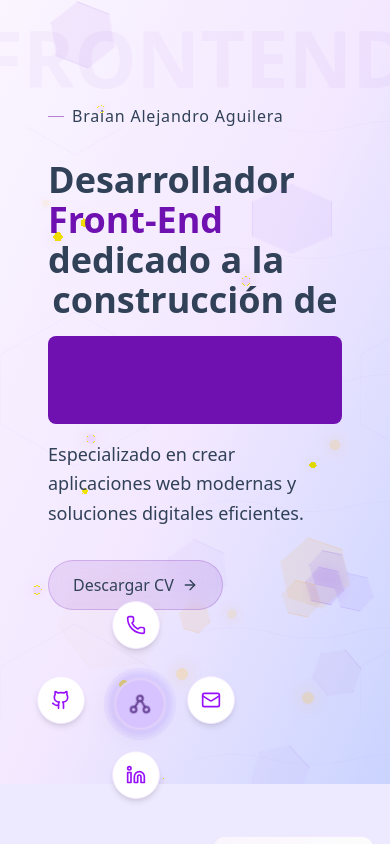
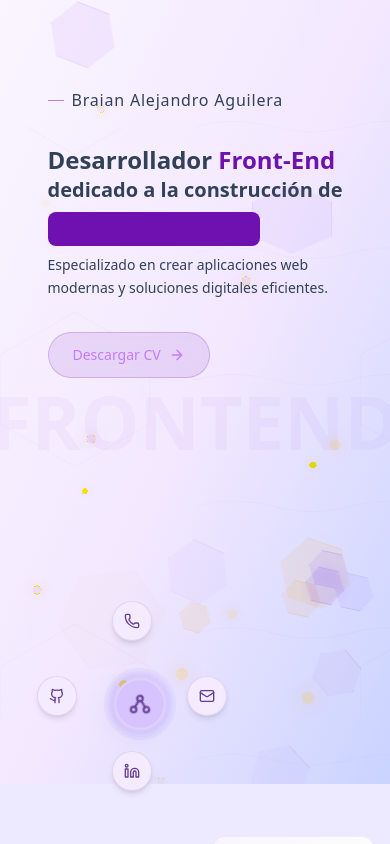
Before and after one commit to braguilera/portfolio, a React (Vite) app: page / in a window 390 px wide. Both pictures are taken after a click on the button 140 px from the left and 704 px from the top of the page. Shown: the top 844 px of the page. Built offline with nearby package versions, Linux system fonts and the light colour scheme; grey boxes are pictures that could not be loaded.

Commit message:
Hero responsive

```diff
--- a/src/components/sections/Hero.jsx
+++ b/src/components/sections/Hero.jsx
@@ -85,23 +85,24 @@ const Hero = () => {
   return (
     <div className="h-[90vh] w-screen flex justify-center relative px-8 py-4 text-slate-700">
       <GeometricShapes />
+      <ButtonSocial/>
 
-      <div className="w-full p-4 xl:w-7xl my-12 flex flex-col">
+      <div className="w-mdp-4 md:w-4xl xl:w-7xl my-12 flex flex-col">
         <div className="mb-8 flex items-center space-x-2">
           <div className="h-px w-4 xl:w-12 bg-purple-800/50"></div>
           <span className=" xl:text-2xl font-light tracking-wider">Braian Alejandro Aguilera</span>
         </div>
 
         <motion.h2
-          className="w-full text-4xl xl:text-6xl font-bold xl:mb-2"
+          className="w-full text-2xl sm:text-3xl md:text-5xl xl:text-6xl font-bold xl:mb-2"
           initial={{ opacity: 0, y: 20 }}
           animate={{ opacity: 1, y: 0 }}
         >
-          Desarrollador <span className="text-purple-800">Front-End</span> dedicado a la
+          Desarrollador <span className="text-purple-800">Front-End</span>
         </motion.h2>
 
-        <article className="w-fit flex flex-col xl:flex-row xl:text-center items-center gap-4 text-4xl xl:text-6xl font-bold">
-          <h1>construcción de </h1>
+        <article className="w-fit flex flex-col md:text-4xl gap-2 md:gap-4 text-xl sm:text-2xl xl:text-5xl font-bold items-start">
+          <h1> dedicado a la construcción de </h1>
           <RotatingText
             texts={['interfaces modernas', 'aplicaciones interactivas', 'soluciones digitales']}
             mainClassName="px-2 sm:px-2 md:px-3 bg-purple-800 text-purple-100 overflow-hidden py-0.5 sm:py-1 justify-center rounded-lg"
@@ -117,7 +118,7 @@ const Hero = () => {
         </article>
 
         <motion.p
-          className="mb-8 mt-4 xl:mt-0 text-lg font-light leading-relaxed max-w-md"
+          className="mb-8 mt-2 text-sm md:text-xl w-72 md:w-xl font-light leading-relaxed"
           initial={{ opacity: 0 }}
           animate={{ opacity: 1 }}
         >
@@ -125,7 +126,7 @@ const Hero = () => {
         </motion.p>
 
         <motion.button
-          className="group flex w-fit cursor-pointer items-center space-x-2 rounded-full border border-purple-800/20 bg-purple-800/10 px-6 py-3 backdrop-blur-sm transition-all hover:bg-purple-800/20"
+          className="group flex w-fit cursor-pointer text-sm md:text-lg items-center space-x-2 rounded-full border border-purple-800/20 bg-purple-800/10 px-6 py-3 backdrop-blur-sm transition-all hover:bg-purple-800/20 text-purple-400 hover:text-purple-800/50"
           whileHover={{ scale: 1.05 }}
         >
           <span>Descargar CV</span>
@@ -133,7 +134,7 @@ const Hero = () => {
         </motion.button>
       </div>
 
-      <div className="hidden xl:flex-1 absolute -bottom-10 right-80 z-10 xl:flex items-center justify-center h-96">
+      <div className="hidden md:flex-1 absolute -bottom-10 right-60 lg:right-80 z-10 md:flex items-center justify-center h-96">
         <motion.div
           className="relative cursor-pointer"
           onHoverStart={() => setIsHovered(true)}
@@ -151,7 +152,7 @@ const Hero = () => {
             ))}
 
             <motion.div
-              className="relative z-10 w-[300px] h-[400px] flex items-center justify-center"
+              className="relative z-10 md:w-[300px] md:h-[400px] flex items-center justify-center"
               animate={{
                 scale: isHovered ? 1.1 : 1,
                 transition: { type: "spring", stiffness: 300 },
@@ -186,7 +187,6 @@ const Hero = () => {
         </motion.div>
       </div>
 
-      <ButtonSocial></ButtonSocial>
     </div>
   )
 }
--- a/src/components/ui/CardExperienceFloating.jsx
+++ b/src/components/ui/CardExperienceFloating.jsx
@@ -64,7 +64,7 @@ const CardExperienceFloating = ({ project, position, isExpanded, index }) => {
         zIndex: isExpanded ? 20 : 0,
         position: "absolute",
       }}
-      className={`w-64 bg-white rounded-2xl shadow-xl p-4 border-2 border-purple-100 ${getCardStyle()}`}
+      className={`w-52 lg:w-64 bg-white rounded-2xl shadow-xl p-4 border-2 border-purple-100 ${getCardStyle()}`}
       whileHover={{
         scale: isExpanded ? 1.05 : 1,
         zIndex: 20,
--- a/src/components/ui/FlowingMenu.jsx
+++ b/src/components/ui/FlowingMenu.jsx
@@ -18,7 +18,7 @@ function FlowingMenu({ items = [], onSelect }) {
   )
 }
 
-function MenuItem({ text, image, onClick }) { // Añadir onClick aquí
+function MenuItem({ text, image, onClick }) {
   const itemRef = React.useRef(null);
   const marqueeRef = React.useRef(null);
   const marqueeInnerRef = React.useRef(null);
--- a/src/components/ui/GeometricShapes.jsx
+++ b/src/components/ui/GeometricShapes.jsx
@@ -4,7 +4,7 @@ import { motion } from "framer-motion"
 export default function GeometricShapes() {
   return (
     <div className="absolute inset-0 overflow-hidden pointer-events-none">
-      {/* Hexágono grande con rotación 3D */}
+      {/* Hexágono grande */}
       <motion.div
         className="absolute right-[15%] top-[25%]"
         initial={{ opacity: 0 }}
@@ -47,7 +47,7 @@ export default function GeometricShapes() {
           className="backdrop-blur-sm"
           style={{
             width: "110px",
-            height: "95.26px", // 110 * 0.866
+            height: "95.26px",
             clipPath: "polygon(25% 0%, 75% 0%, 100% 50%, 75% 100%, 25% 100%, 0% 50%)",
             backgroundColor: "rgba(245, 158, 11, 0.1)",
             border: "1px solid rgba(245, 158, 11, 0.2)",
@@ -55,7 +55,7 @@ export default function GeometricShapes() {
         />
       </motion.div>
 
-      {/* Pequeño grupo de hexágonos conectados - Eliminado para reducir la cantidad de hexágonos */}
+      {/* Pequeños hexagonos */}
 
       <motion.div
         className="absolute right-[25%] bottom-[30%]"
@@ -78,11 +78,10 @@ export default function GeometricShapes() {
   )
 }
 
-// Componente para crear un hexágono 3D (prisma)
+{/* Creador de Hexagono giratorio */}
 function HexagonPrism({ size, primaryColor, secondaryColor }) {
-  const height = size * 0.2 // Altura del prisma
+  const height = size * 0.2
 
-  // Generamos los puntos para un hexágono regular
   const hexPoints = []
   for (let i = 0; i < 6; i++) {
     const angle = (Math.PI / 3) * i
@@ -94,7 +93,6 @@ function HexagonPrism({ size, primaryColor, secondaryColor }) {
 
   return (
     <div className="relative transform-style-3d">
-      {/* Cara superior */}
       <div
         className="absolute transform-style-3d"
         style={{
@@ -114,7 +112,6 @@ function HexagonPrism({ size, primaryColor, secondaryColor }) {
         />
       </div>
 
-      {/* Cara inferior */}
       <div
         className="absolute transform-style-3d"
         style={{
@@ -134,12 +131,10 @@ function HexagonPrism({ size, primaryColor, secondaryColor }) {
         />
       </div>
 
-      {/* Caras laterales */}
       {hexPoints.map((point, i) => {
         const nextI = (i + 1) % 6
         const nextPoint = hexPoints[nextI]
 
-        // Calculamos el ancho, la posición y la rotación de cada cara lateral
         const width = Math.sqrt(Math.pow(nextPoint.x - point.x, 2) + Math.pow(nextPoint.y - point.y, 2))
 
         const centerX = (point.x + nextPoint.x) / 2
@@ -171,7 +166,7 @@ function HexagonPrism({ size, primaryColor, secondaryColor }) {
 
 }
 
-// Componente para crear un pequeño grid de hexágonos
+// Crear pequeño grid de hexágonos
 function HexGrid() {
   return (
     <div className="relative">
--- a/src/components/ui/RetronBackground.jsx
+++ b/src/components/ui/RetronBackground.jsx
@@ -4,9 +4,7 @@ import { motion } from "framer-motion"
 export default function RetronBackground({ children }) {
   return (
     <div className="relative min-h-screen w-full overflow-hidden">
-      {/* Fondo fijo con degradado en tonos violeta claro */}
       <div className="fixed inset-0 z-0 bg-gradient-to-br from-purple-50 via-purple-100 to-indigo-200 transition-colors duration-500">
-        {/* Patrón de hexágonos - Reducido y menos invasivo */}
         <div className="absolute inset-0 opacity-5">
           <svg width="100%" height="100%" xmlns="http://www.w3.org/2000/svg">
             <defs>
@@ -25,12 +23,10 @@ export default function RetronBackground({ children }) {
                 />
               </pattern>
             </defs>
-            {/* Limitando el patrón a solo una parte del fondo */}
             <rect width="100%" height="70%" y="15%" fill="url(#hexagons)" />
           </svg>
         </div>
 
-        {/* Líneas onduladas violeta */}
         <svg
           className="absolute right-0 top-0 h-full w-1/2 opacity-10"
           viewBox="0 0 100 800"
@@ -57,9 +53,7 @@ export default function RetronBackground({ children }) {
           ))}
         </svg>
 
-        {/* Elementos decorativos flotantes - Reducidos en cantidad */}
         <div className="absolute inset-0">
-          {/* Hexágonos flotantes - Reducidos a 6 */}
           {[...Array(6)].map((_, i) => (
             <motion.div
               key={`hex-${i}`}
@@ -100,7 +94,6 @@ export default function RetronBackground({ children }) {
             </motion.div>
           ))}
 
-          {/* Destellos violeta - Reducidos a 10 */}
           {[...Array(10)].map((_, i) => (
             <motion.div
               key={`glow-${i}`}
@@ -124,7 +117,6 @@ export default function RetronBackground({ children }) {
             />
           ))}
 
-          {/* Destellos amarillos - Reducidos a 5 */}
           {[...Array(5)].map((_, i) => (
             <motion.div
               key={`yellow-glow-${i}`}
@@ -149,15 +141,13 @@ export default function RetronBackground({ children }) {
           ))}
         </div>
 
-        <div className="absolute inset-0 flex justify-center opacity-[0.03]">
-          <div className="text-[20vw] font-bold text-purple-800">FRONTEND</div>
+        <div className="absolute inset-0 flex justify-center items-center opacity-[0.03]">
+          <div className="text-[19vw] font-bold text-purple-800">FRONTEND</div>
         </div>
 
-        {/* Gradient overlay para dar más presencia al violeta */}
         <div className="absolute inset-0 bg-gradient-radial from-transparent to-purple-200/20"></div>
       </div>
 
-      {/* Contenedor de contenido */}
       <div className="relative z-10">{children}</div>
     </div>
   )
@@ -169,7 +159,7 @@ function Hexagon({ size, color, borderColor }) {
     <div
       style={{
         width: `${size}px`,
-        height: `${size * 0.866}px`, // Factor de altura para hexágono regular
+        height: `${size * 0.866}px`,
         position: "relative",
         clipPath: "polygon(25% 0%, 75% 0%, 100% 50%, 75% 100%, 25% 100%, 0% 50%)",
         backgroundColor: color,
--- a/src/components/ui/SocialIconButton.jsx
+++ b/src/components/ui/SocialIconButton.jsx
@@ -1,7 +1,7 @@
 import React from "react";
 import { motion } from 'framer-motion';
 
-const SocialIconButton = ({ icon: Icon, position, url, index, radius }) => {
+const SocialIconButton = ({ icon: Icon, position, url, index, radius, colorPalette }) => {
   const positions = {
     top: { y: -radius },
     right: { x: radius },
@@ -21,12 +21,17 @@ const SocialIconButton = ({ icon: Icon, position, url, index, radius }) => {
         damping: 15,
         delay: index * 0.1
       }
-
     },
     visible: {
       opacity: 1,
       scale: 1,
-      ...positions[position]
+      ...positions[position],
+      transition: {
+        type: "spring",
+        stiffness: 200,
+        damping: 15,
+        delay: index * 0.06
+      }
     },
     exit: {
       opacity: 0,
@@ -52,7 +57,12 @@ const SocialIconButton = ({ icon: Icon, position, url, index, radius }) => {
       href={url}
       target="_blank"
       rel="noopener noreferrer"
-      className="absolute w-12 h-12 rounded-full bg-white shadow-md flex items-center justify-center text-purple-600 hover:text-purple-800 border border-purple-100"
+      className="absolute w-10 h-10 sm:w-12 sm:h-12 rounded-full bg-white shadow-md flex items-center justify-center text-purple-600 hover:text-purple-800 border border-purple-100"
+      style={{
+        background: colorPalette?.background || "white",
+        borderColor: colorPalette?.border || "rgba(210, 190, 230, 0.5)",
+        color: colorPalette?.text || "rgb(101, 62, 148)"
+      }}
       variants={variants}
       initial="hidden"
       animate="visible"
@@ -60,7 +70,7 @@ const SocialIconButton = ({ icon: Icon, position, url, index, radius }) => {
       whileHover="hover"
       whileTap={{ scale: 0.9 }}
     >
-      <Icon className="w-5 h-5" />
+      <Icon className="w-4 h-4 sm:w-5 sm:h-5" />
     </motion.a>
   );
 };
```
